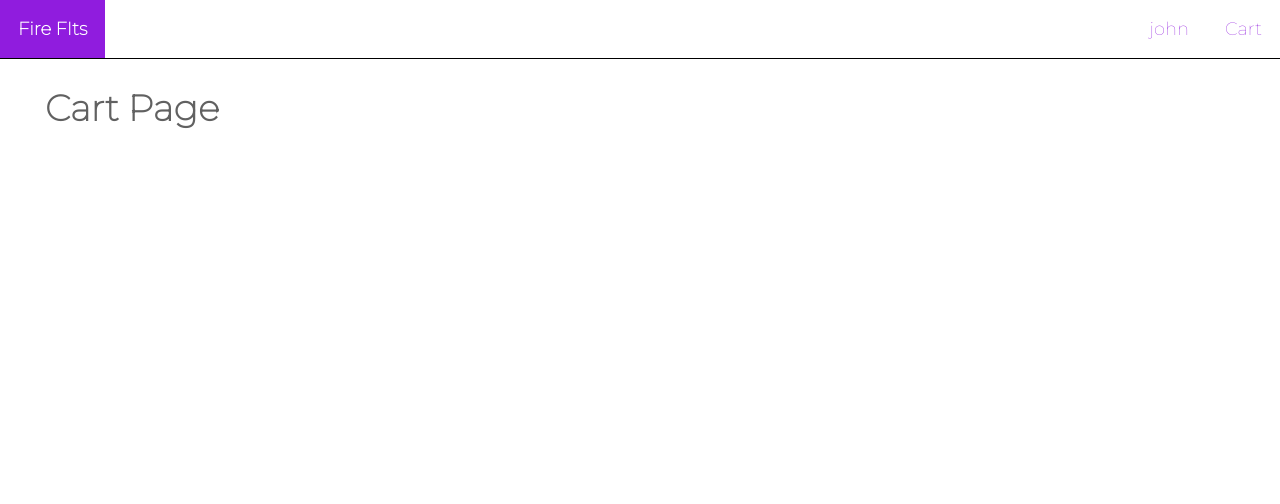
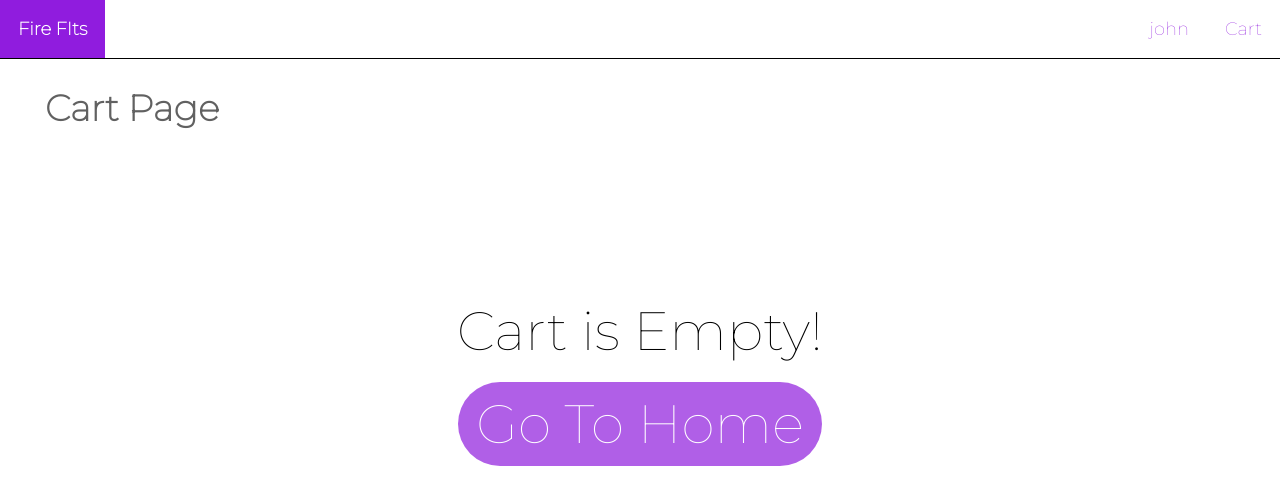
Before and after one commit to hpugo/hpugo.github.io, a React (Create React App) app in the folder frontend/: page /cart in a window 1280 px wide. Shown: the top 504 px of the page. Built offline with nearby package versions, Linux system fonts and the light colour scheme.

Commit message:
finish website code

```diff
--- a/frontend/src/components/NotFound.js
+++ b/frontend/src/components/NotFound.js
@@ -1,6 +1,18 @@
 import React from 'react';
 import classes from './css/notfound.module.css'
+import { Link } from 'react-router-dom';
 
-export default function NotFound() {
-    return <div>404</div>
+export default function NotFound({message, linkRoute, linkText}) {
+    return (
+    <div className={classes.container}>
+        {message}
+        <Link to={linkRoute}>{linkText}</Link>
+    </div>
+    );
 }
+
+NotFound.defaultProps = {
+    message: 'Nothing Found!',
+    linkRoute: '/',
+    linkText: 'Go To Home'
+}
--- a/frontend/src/components/Search.js
+++ b/frontend/src/components/Search.js
@@ -1,4 +1,4 @@
-import React, { useState } from "react";
+import React, { useEffect, useState } from "react";
 import { useNavigate, useParams }  from 'react-router-dom';
 import classes from './css/search.module.css'
 
@@ -6,6 +6,10 @@
     const [term, setTerm] = useState ('');
     const navigate = useNavigate();
     const {searchTerm} = useParams();
+
+    useEffect(() => {
+        setTerm(searchTerm ?? '');
+    }, [searchTerm])
 
     const search = async () => {
         term ? navigate('/search/' + term) : navigate ('/');
@@ -16,7 +20,7 @@
         placeholder="Search by Name!"
         onChange={e => setTerm(e.target.value)}
         onKeyUp={e => e.key === 'Enter' && search() }
-        defaultValue={searchTerm}
+        value={term}
         />
         <button onClick={search}>Search</button>
     </div>
--- a/frontend/src/components/css/notfound.module.css
+++ b/frontend/src/components/css/notfound.module.css
@@ -0,0 +1,25 @@
+.container {
+    display: flex;
+    flex-direction: column;
+    justify-content: center;
+    align-items: center;
+    font-size: 3rem;
+    font-weight: 300;
+    height: 15rem;
+    margin-top: 7rem;
+}
+
+.container a {
+    font-size: 3rem;
+    background-color: rgb(144, 28, 222);
+    color: white;
+    border-radius: 10rem;
+    margin: 1rem;
+    padding: .5rem 1rem;
+    opacity: .7;
+}
+
+.container a:hover {
+    opacity: 1;
+    cursor: pointer;
+}
--- a/frontend/src/pages/CartPage.js
+++ b/frontend/src/pages/CartPage.js
@@ -4,6 +4,7 @@
 import Title from "../components/Title";
 import { Link } from "react-router-dom";
 import Price from "../components/Price";
+import NotFound from "../components/NotFound";
 
 export default function CartPage() {
   const { cart, removeFromCart, changeQuantity } = useCart();
@@ -11,7 +12,7 @@
   return (
     <>
       <Title title="Cart Page" margin="1.5rem 0 0 2.5rem" />
-      {cart && cart.items.length > 0 && (
+      {cart.items.length === 0? (<NotFound message="Cart is Empty!" />) : (
         <div className={classes.container}>
           <ul className={classes.list}>
             {cart.items.map(item => (
--- a/frontend/src/pages/HomePage.js
+++ b/frontend/src/pages/HomePage.js
@@ -36,7 +36,7 @@
     return <>
     <Search />
     <Sizes sizes={sizes}/>
-    {shoes.length === 0 && <NotFound />}
+    {shoes.length === 0 && <NotFound linkText="Reset Search" />}
     <Thumbnails shoes={shoes}/>
     </>;
 }
--- a/frontend/src/pages/ShoePage.js
+++ b/frontend/src/pages/ShoePage.js
@@ -2,9 +2,9 @@
 import classes from '../components/css/shoepage.module.css';
 import { useNavigate, useParams } from "react-router-dom";
 import { getById } from "../services/ShoeService";
-import Sizes from "../components/Sizes";
 import Price from "../components/Price";
 import { useCart } from "../hooks/useCart";
+import NotFound from "../components/NotFound";
 
 export default function ShoePage() {
     const [shoe, setShoe] = useState({});
@@ -23,7 +23,7 @@
     }, [id]);
     return (
     <>
-    { shoe && (
+    { !shoe? (<NotFound message="Shoes Not Found!" linkText="Back To Home"/>) : (
     <div className={classes.container}>
         <img className={classes.image}
         src={`/shoes/${shoe.imageUrl}`}
```
